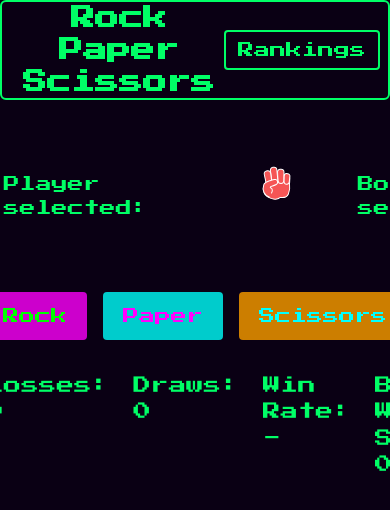
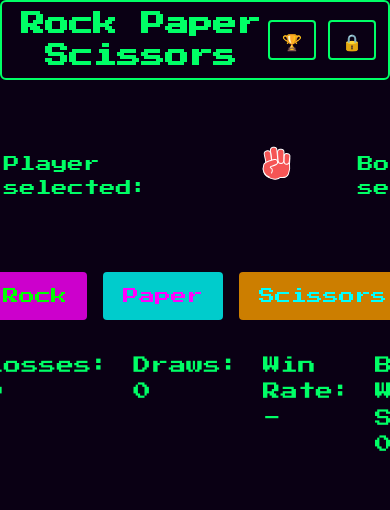
Before and after one commit to megasceptileftw/ecs162finalproject, a Next.js app: page /rps in a window 390 px wide. Shown: the top 510 px of the page. Built offline with nearby package versions, Linux system fonts and the light colour scheme; no server answers.

Commit message:
add simple responsiveness to navbar

```diff
--- a/src/components/navbar.jsx
+++ b/src/components/navbar.jsx
@@ -52,23 +52,35 @@ const Navbar = () => {
   return (
     <nav className='flex justify-between items-center border-2 min-w-full min-h-20 rounded-md pl-3 pr-3 sticky top-0 bg-[#0a0014]'>
         <button className='text-2xl font-semibold hover:text-blue-600 transition-colors
-        active:scale-95 focus:ring-2 hover:bg-gray-900 focus:outline-none focus:ring-blue-500 transition transform'
-         onClick={handleTitleClick} >Rock Paper Scissors</button>
-        <div className='flex justify-between gap-3 min-w-38'>
+          active:scale-95 focus:ring-2 hover:bg-gray-900 focus:outline-none focus:ring-blue-500 transition transform'
+          onClick={handleTitleClick}>
+          Rock Paper Scissors
+        </button>
+        <div className='flex justify-between gap-3 md:min-w-38'>
             <button className='flex items-center border-2 max-h-10 rounded-sm text-base p-3
-            active:scale-95 focus:ring-2 hover:bg-gray-900 focus:outline-none focus:ring-blue-500 transition transform'
-            onClick={goToRankings}>Rankings</button>
+              active:scale-95 focus:ring-2 hover:bg-gray-900 focus:outline-none focus:ring-blue-500 transition transform'
+              onClick={goToRankings}>
+              <span className='hidden md:inline'>Rankings</span>
+              <span className='md:hidden'>🏆</span>
+            </button>
+
             {user ? (
               <>
                 <button className='flex items-center border-2 max-h-10 rounded-sm text-base p-3
                 active:scale-95 focus:ring-2 hover:bg-gray-900 focus:outline-none focus:ring-blue-500 transition transform'
-                 onClick={toggleProfile}>Profile</button>
+                 onClick={toggleProfile}>
+                 <span className='hidden md:inline'>Profile</span>
+                 <span className='md:hidden'>👤</span>
+                </button>
                 <ProfileCard displayType={displayProfile}/>
               </>
             ) : (
               <button className='flex items-center border-2 max-h-10 rounded-sm text-base p-3
-              active:scale-95 focus:ring-2 hover:bg-gray-900 focus:outline-none focus:ring-blue-500 transition transform'
-               onClick={navigateLogin}>Login</button>
+                active:scale-95 focus:ring-2 hover:bg-gray-900 focus:outline-none focus:ring-blue-500 transition transform'
+                onClick={navigateLogin}>
+                <span className='hidden md:inline'>Login</span>
+                <span className='md:hidden'>🔒</span>
+              </button>
             )
         }
         </div>
```
